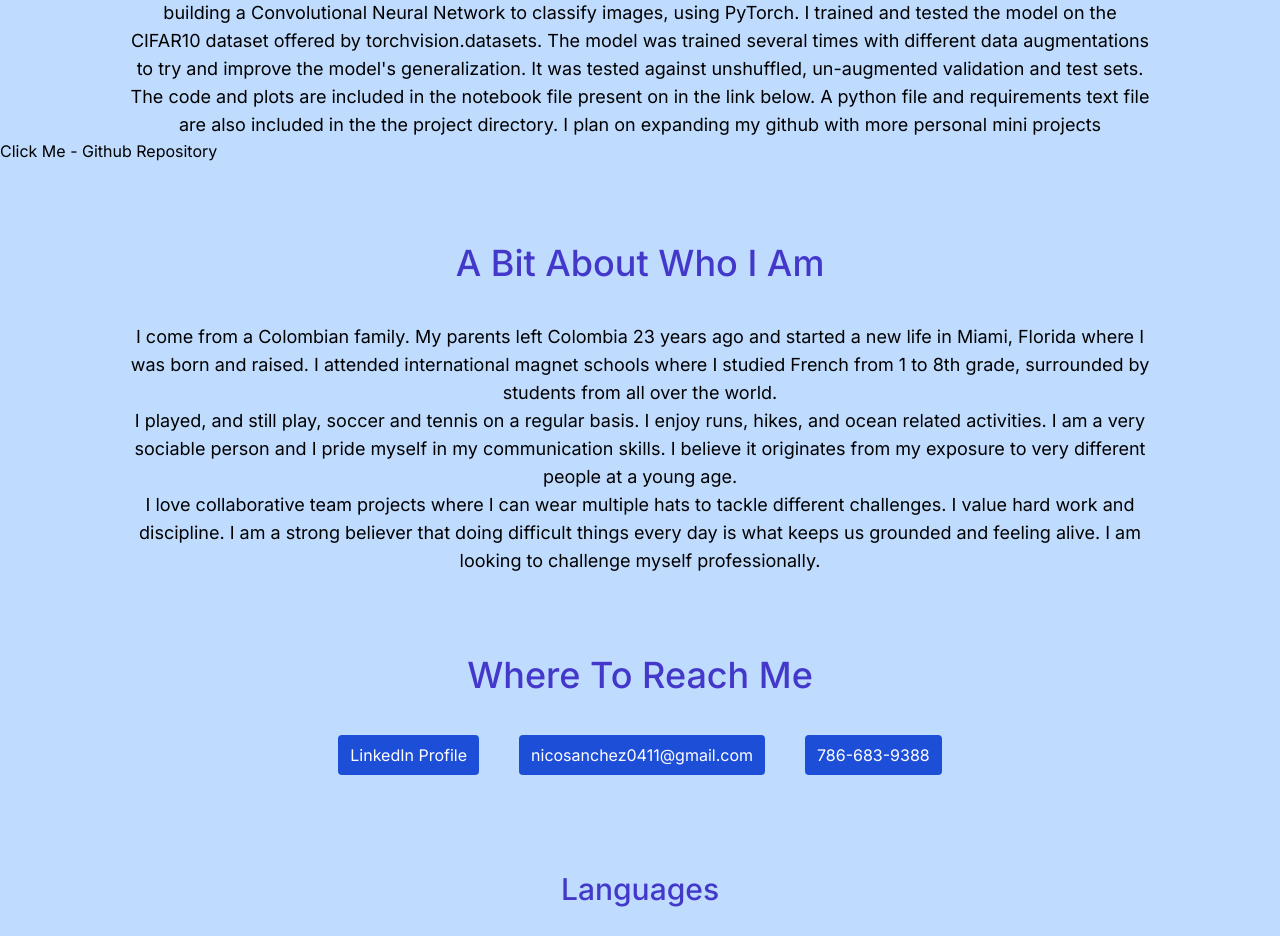
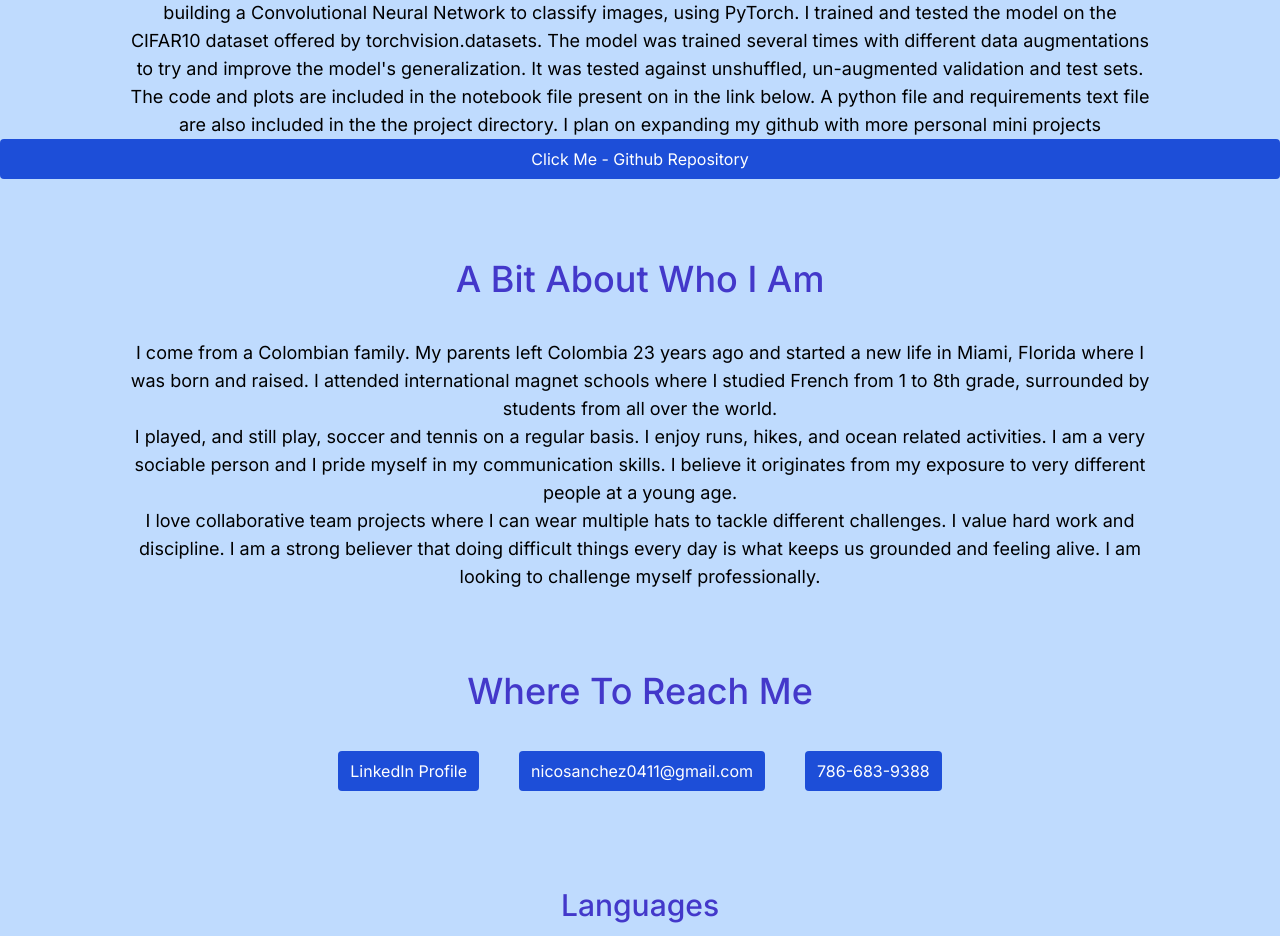
Before and after one commit to nicosanc/Portfolio-Site, a Next.js app: page / in a window 1280 px wide. Shown: the part 1120-2056 px from the top of the page. Built offline with nearby package versions, Linux system fonts and the light colour scheme.

Commit message:
cleaned up the paragraphs and repo button

```diff
--- a/app/page.js
+++ b/app/page.js
@@ -59,7 +59,7 @@ export default function Home() {
                     the project directory. I plan on expanding my github with more personal mini projects
                     </p>
 
-                <a href="https://github.com/nicosanc/Portfolio-Site.git" className='justify-center'> Click Me - Github Repository </a>
+                <a href="https://github.com/nicosanc/Portfolio-Site.git" className='justify-center flex bg-blue-700 text-white rounded py-2 px-3' > Click Me - Github Repository </a>
 
                 <h1 className='mt-20 mb-10 mx-auto text-4xl text-indigo-700 text-center font-medium'>A Bit About Who I Am </h1>
                     <p className='text-center mt-10 mx-32 text-lg'>
```
